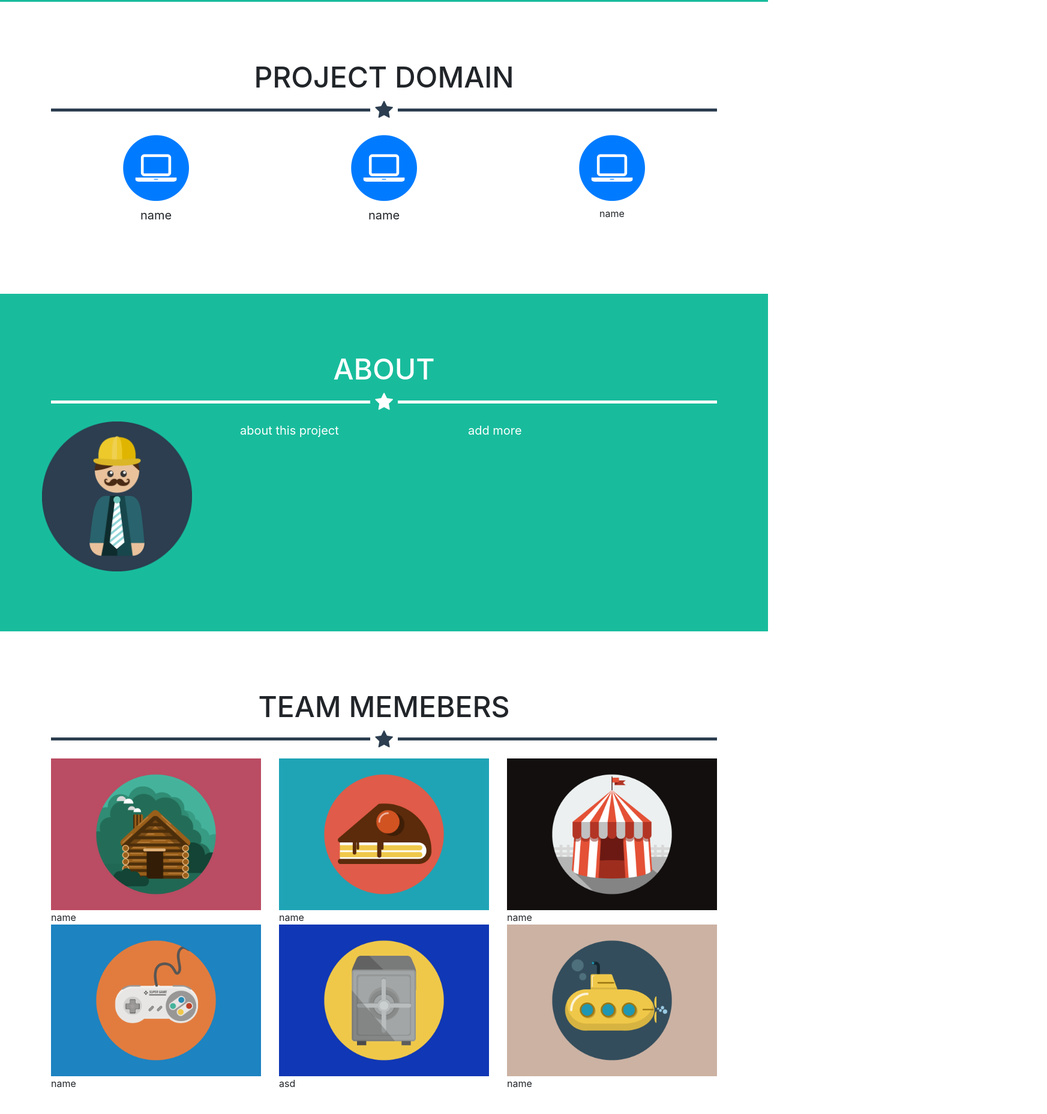
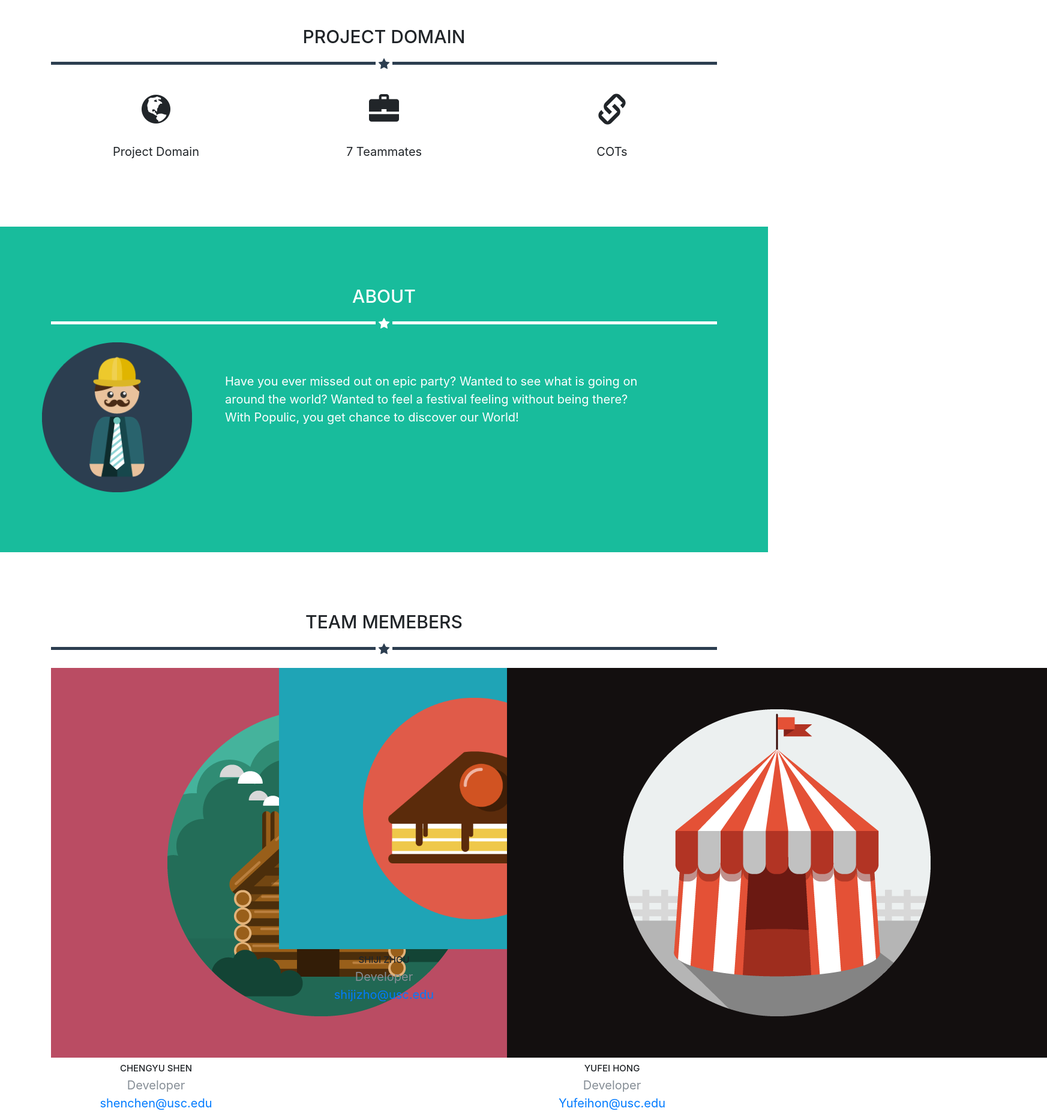
Before and after one commit to CSCI577a-f17-team04/Class-website, a website with bundled scripts: page index.html in a window 1280 px wide. Shown: the part 789-2647 px from the top of the page at 60% size, 1745 px wide, since content can reach past the window. Built offline with nearby package versions, Linux system fonts and the light colour scheme.

Commit message:
change the index

```diff
--- a/css/newFeature.css
+++ b/css/newFeature.css
@@ -12,6 +12,7 @@
     text-align: center;
 }
 
+<<<<<<< Updated upstream
 a.email{
     color: white;
 }
@@ -20,3 +21,11 @@
     text-decoration: none!important;
     color: #18bc9c;
 };
+=======
+.img{
+    max-width: 250px;
+    height: 250px;
+    border-radius: 50%;
+    align-content: center;
+}
+>>>>>>> Stashed changes
--- a/index.html
+++ b/index.html
@@ -15,6 +15,7 @@
     <link href="css/newFeature.css" rel="stylesheet">
 
     <!-- Custom fonts for this template -->
+      <link rel="stylesheet" href="https://maxcdn.bootstrapcdn.com/bootstrap/3.3.7/css/bootstrap.min.css">
     <link href="vendor/font-awesome/css/font-awesome.min.css" rel="stylesheet" type="text/css">
     <link href="https://fonts.googleapis.com/css?family=Montserrat:400,700" rel="stylesheet" type="text/css">
     <link href="https://fonts.googleapis.com/css?family=Lato:400,700,400italic,700italic" rel="stylesheet" type="text/css">
@@ -99,11 +100,10 @@
                           <i class="fa fa-search-plus fa-3x"></i>
                         </div>
                       </div>-->
-                    <span class="fa-stack fa-4x ">
-              <i class="fa fa-circle fa-stack-2x text-primary"></i>
-              <i class="fa fa-laptop fa-stack-1x fa-inverse"></i>
+                    <span class="fa-stack fa-5x ">
+                   <span class="glyphicon">&#xe135;</span>
             </span>
-                    <p>name</p>
+                    <p>Project Domain</p>
 
                     </a>
                 </div>
@@ -114,11 +114,10 @@
                          <i class="fa fa-search-plus fa-3x"></i>
                        </div>
                      </div>-->
-                    <span class="fa-stack fa-4x">
-              <i class="fa fa-circle fa-stack-2x text-primary" ></i>
-              <i class="fa fa-laptop fa-stack-1x fa-inverse"></i>
+                    <span class="fa-stack fa-5x">
+               <span class="glyphicon">&#xe139;</span>
             </span>
-                    <p>name</p>
+                    <p>7 Teammates</p>
                     </a>
                 </div>
                 <div class="col-sm-4 portfolio-item" style="text-align:center">
@@ -128,11 +127,10 @@
                          <i class="fa fa-search-plus fa-3x"></i>
                        </div>
                      </div>-->
-                    <span class="fa-stack fa-4x">
-              <i class="fa fa-circle fa-stack-2x text-primary"></i>
-              <i class="fa fa-laptop fa-stack-1x fa-inverse"></i>
+                    <span class="fa-stack fa-5x">
+              <span class="glyphicon">&#xe144;</span>
             </span>
-                    <div>name</div>
+                    <p>COTs</p>
                     </a>
                 </div>
 
@@ -148,12 +146,12 @@
         <hr class="star-light" style="max-width:100%">
         <div class="row" >
             <img style="width: 250px; height: 250px" src="img/profile.png" alt="">
-          <div class="col-lg-4 ml-auto">
 
-            <p>about this project</p>
-          </div>
-          <div class="col-lg-4 mr-auto">
-            <p>add more </p>
+          <div class="col-lg-8 mr-auto">
+            <p style="margin-top: 50px; margin-left: 40px">
+
+                Have you ever missed out on epic party? Wanted to see what is going on around the world?
+                Wanted to feel a festival feeling without being there? With Populic, you get chance to discover our World!</p>
           </div>
           <!--<div class="col-lg-8 mx-auto text-center">
             <a href="#" class="btn btn-lg btn-outline">
@@ -171,72 +169,107 @@
         <h2 class="text-center">Team Memebers</h2>
         <hr class="star-primary" style="max-width:100%">
         <div class="row">
-          <div class="col-sm-4 portfolio-item">
+          <div class="col-sm-4 portfolio-item" style="text-align:center" >
             <!--<a class="portfolio-link" href="#portfolioModal1" data-toggle="modal">
               <div class="caption">
                 <div class="caption-content">
                   <i class="fa fa-search-plus fa-3x"></i>
                 </div>
               </div>-->
-              <img class="img-fluid" src="img/portfolio/cabin.png" alt="">
-            <div>name</div>
+
+              <img class="img" src="img/portfolio/cabin.png" alt="">
+              <div style="margin:10px 60px 30px;">
+              <h4>Chengyu Shen</h4>
+                  <p class="text-muted">Developer<br><a href="mailto:shenchen@usc.edu">shenchen@usc.edu</a></p>
+              </div>
             </a>
           </div>
-          <div class="col-sm-4 portfolio-item">
+          <div class="col-sm-4 portfolio-item"  style="text-align:center">
             <!--<a class="portfolio-link" href="#portfolioModal2" data-toggle="modal">
              <div class="caption">
                <div class="caption-content">
                  <i class="fa fa-search-plus fa-3x"></i>
                </div>
              </div>-->
-             <img class="img-fluid" src="img/portfolio/cake.png" alt="">
-            <div>name</div>
+             <img class="img "  src="img/portfolio/cake.png" alt="" style="width:650px;">
+              <div style="margin:10px 60px 30px;">
+            <h4>Shiji Zhou</h4>
+                  <p class="text-muted">Developer<br><a href="mailto:shijizho@usc.edu">shijizho@usc.edu</a></p>
+              </div>
            </a>
          </div>
-         <div class="col-sm-4 portfolio-item">
+         <div class="col-sm-4 portfolio-item" style="text-align:center">
            <!--<a class="portfolio-link" href="#portfolioModal3" data-toggle="modal">
             <div class="caption">
               <div class="caption-content">
                 <i class="fa fa-search-plus fa-3x"></i>
               </div>
             </div>-->
-            <img class="img-fluid" src="img/portfolio/circus.png" alt="">
-           <div>name</div>
+            <img class="img" src="img/portfolio/circus.png" alt="">
+             <div style="margin:10px 60px 30px;">
+             <h4>Yufei Hong</h4>
+                 <p class="text-muted">Developer<br><a href="mailto:Yufeihon@usc.edu">Yufeihon@usc.edu</a></p>
+             </div>
           </a>
         </div>
-        <div class="col-sm-4 portfolio-item">
+        <div class="col-sm-4 portfolio-item" style="text-align:center">
           <!--<a class="portfolio-link" href="#portfolioModal4" data-toggle="modal">
            <div class="caption">
              <div class="caption-content">
                <i class="fa fa-search-plus fa-3x"></i>
              </div>
            </div>-->
-           <img class="img-fluid" src="img/portfolio/game.png" alt="">
-          <div>name</div>
+           <img class="img" src="img/portfolio/game.png" alt="">
+            <div style="margin:10px 60px 30px;">
+            <h4>Guanghe Cao</h4>
+                <p class="text-muted">Developer<br><a href="mailto:caog@usc.edu">caog@usc.edu</a></p>
+            </div>
          </a>
        </div>
-       <div class="col-sm-4 portfolio-item">
+       <div class="col-sm-4 portfolio-item" style="text-align:center">
          <!--<a class="portfolio-link" href="#portfolioModal5" data-toggle="modal">
           <div class="caption">
             <div class="caption-content">
               <i class="fa fa-search-plus fa-3x"></i>
             </div>
           </div>-->
-          <img class="img-fluid" src="img/portfolio/safe.png" alt="">
-         <div>asd</div>
+          <img class="img" src="img/portfolio/safe.png" alt="">
+           <div style="margin:10px 60px 30px;">
+           <h4>Yang Wei</h4>
+               <p class="text-muted">Developer<br><a href="mailto:wei495@usc.edu">wei495@usc.edu</a></p>
+           </div>
         </a>
       </div>
-      <div class="col-sm-4 portfolio-item">
+      <div class="col-sm-4 portfolio-item" style="text-align:center">
         <!-- <a class="portfolio-link" href="#portfolioModal6" data-toggle="modal">
           <div class="caption">
             <div class="caption-content">
               <i class="fa fa-search-plus fa-3x"></i>
             </div>
           </div>-->
-          <img class="img-fluid" src="img/portfolio/submarine.png" alt="">
-          <div>name</div>
+          <img class="img" src="img/portfolio/submarine.png" alt="">
+
+          <div style="text-align:center">
+              <h4>Lin Xia</h4>
+              <p class="text-muted">Developer<br><a href="mailto:xialin@usc.edu">xialin@usc.edu</a></p>
+          </div>
         </a>
       </div>
+            <div class="col-sm-4 portfolio-item" style="text-align:center">
+                <!-- <a class="portfolio-link" href="#portfolioModal6" data-toggle="modal">
+                  <div class="caption">
+                    <div class="caption-content">
+                      <i class="fa fa-search-plus fa-3x"></i>
+                    </div>
+                  </div>-->
+                <img class="img" src="img/portfolio/submarine.png" alt="">
+                <div style="margin:10px 60px 30px;">
+                    <h4>William Goishi</h4>
+                    <p class="text-muted">Developer<br><a href="mailto:wgoishi@usc.edu">wgoishi@usc.edu</a></p>
+                </div>
+
+                </a>
+            </div>
     </div>
   </div>
 </section>
```
